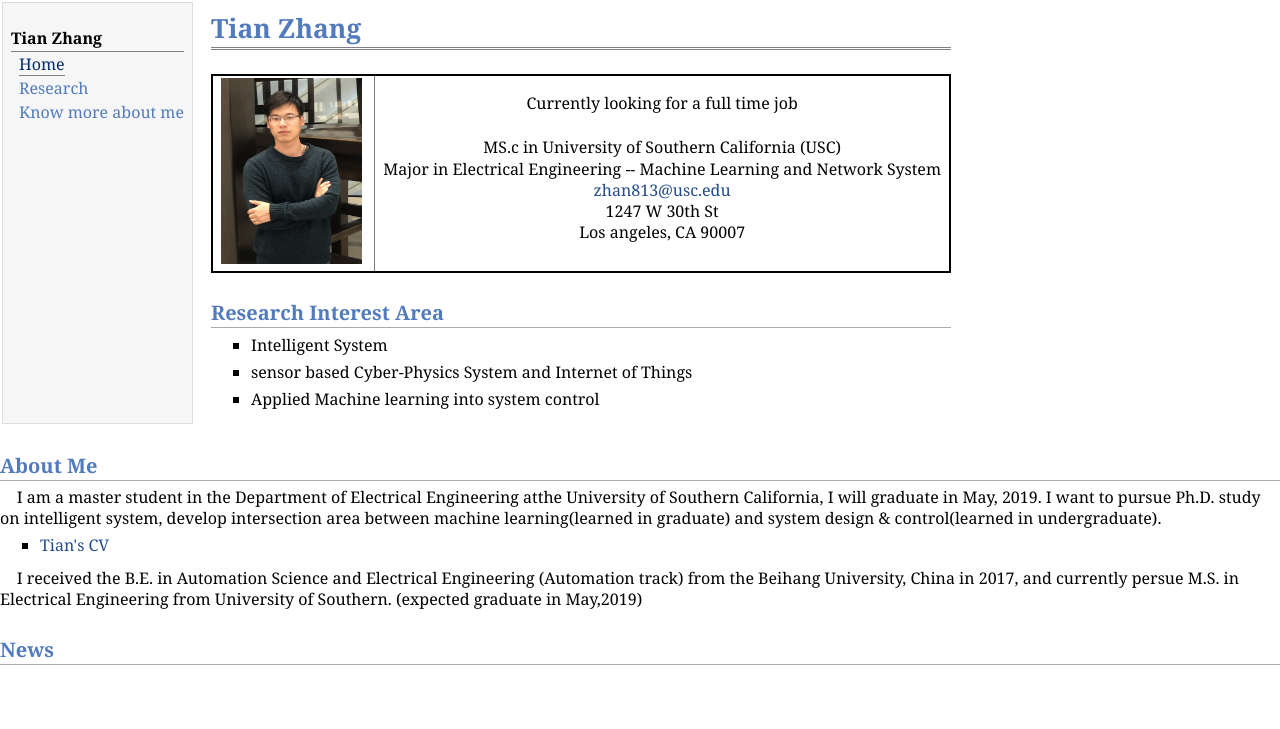
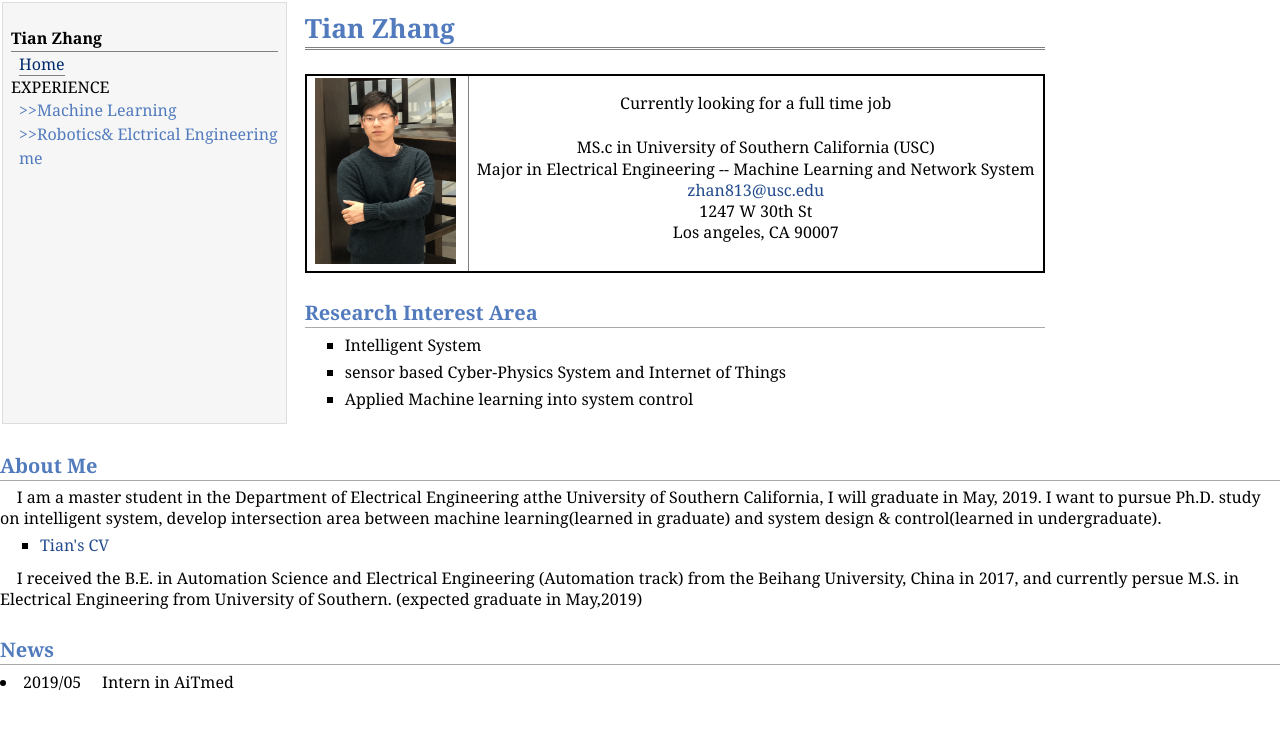
Before and after one commit to dukesky/dukesky.github.io, a Jekyll site: the page index.html, which Jekyll copies as it is, in a window 1280 px wide. Shown: the top 729 px of the page. Built offline with Jekyll 4.4.1, drawn with Linux system fonts in a browser that asks for light colours.

Commit message:
Update index.html

```diff
--- a/index.html
+++ b/index.html
@@ -13,8 +13,10 @@
 <td id="layout-menu">
 <div class="menu-category">Tian Zhang</div>
 <div class="menu-item"><a href="index.html" class="current">Home</a></div>
-<div class="menu-item"><a href="research.html">Research</a></div>
-<div class="menu-item"><a href="me.html">Know more about me</a></div>
+<div class="menu-item">EXPERIENCE</a></div>
+  <div class="menu-item"><a href="research.html">>>Machine Learning</a></div>
+<div class="menu-item"><a href="research.html">>>Robotics& Elctrical Engineering</a></div>
+<div class="menu-item"><a href="me.html">me</a></div>
 </td>
 <td id="layout-content">
 
@@ -53,7 +55,7 @@ Los angeles, CA 90007 <br/></p>
 <p>  &nbsp &nbsp I am a master student in the Department of Electrical Engineering atthe University of Southern California, I will graduate in May, 2019.
 I want to pursue Ph.D. study on intelligent system, develop intersection area between machine learning(learned in graduate) and system design & control(learned in undergraduate).</p>
 <ul>
-<li><p><a href="files/CV_Tianzhang_phd.pdf">Tian's CV</a> </p>
+<li><p><a href="files/Resume_Tian_Zhang.pdf">Tian's CV</a> </p>
 </li>
 </ul>
 
@@ -62,6 +64,8 @@ I want to pursue Ph.D. study on intelligent system, develop intersection area be
  </p>
 
 <h2>News</h2>
+<li>2019/05  &nbsp &nbsp Intern in AiTmed</p>
+</li>
 <ul>
 
 </li>
```
